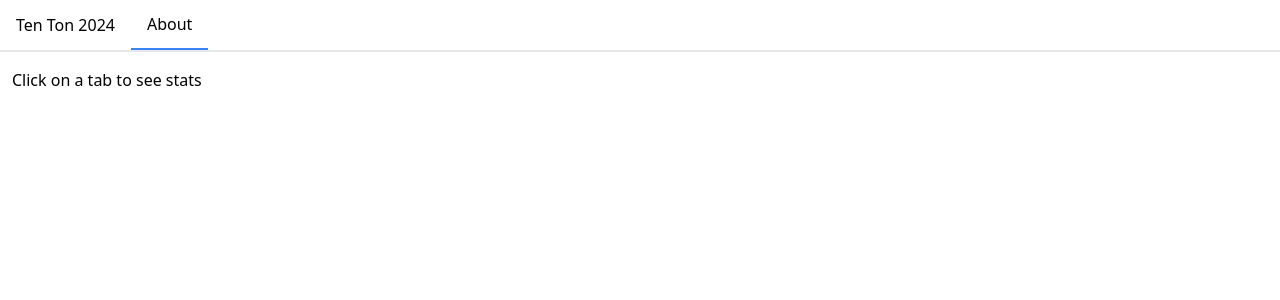
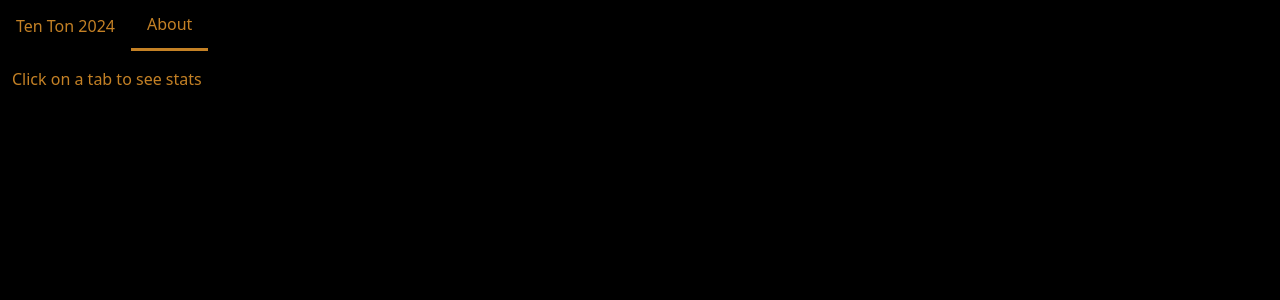
Before and after one commit to TCL735/cci-stats, a React (Create React App) app: page / in a window 1280 px wide. Shown: the top 300 px of the page. Built offline with nearby package versions, Linux system fonts and the light colour scheme.

Commit message:
fix: update colors to match theme (#4)

```diff
--- a/src/App.tsx
+++ b/src/App.tsx
@@ -2,31 +2,38 @@ import React, { useState } from "react";
 import { Tabs } from "@mantine/core";
 import { tenTon2024 } from "./data";
 import { StatsTracker } from "./components/StatsTracker";
-import { NEGATIVE_LINE_COLOR } from "./types";
+import {
+  NEGATIVE_LINE_COLOR_VALUE,
+  SELECTED_BORDER_STYLE,
+  THEME_TEXT_COLOR,
+} from "./types";
 
 export const App = () => {
   const [activeTab, setActiveTab] = useState<string | null>("About");
 
   return (
-    <div className="App">
-      <Tabs value={activeTab} onChange={setActiveTab}>
-        <Tabs.List className="flex flex-row flex-wrap justify-start border-b-[0.125rem]">
+    <div className="bg-black">
+      <Tabs
+        value={activeTab}
+        onChange={setActiveTab}
+        variant="default"
+        keepMounted={false}
+      >
+        <Tabs.List className="flex flex-row flex-wrap justify-start border-b-0">
           <Tabs.Tab
             className={`px-4 py-3 ${
               activeTab === "TenTon"
-                ? "border-b-[0.125rem] border-blue-500/100"
-                : ""
-            }`}
+                ? SELECTED_BORDER_STYLE
+                : "border-black/100"
+            } ${THEME_TEXT_COLOR}`}
             value="TenTon"
           >
             Ten Ton 2024
           </Tabs.Tab>
           <Tabs.Tab
             className={`px-4 py-3 ${
-              activeTab === "About"
-                ? "border-b-[0.125rem] border-blue-500/100"
-                : ""
-            }`}
+              activeTab === "About" ? SELECTED_BORDER_STYLE : "border-black/100"
+            } ${THEME_TEXT_COLOR}`}
             value="About"
           >
             About
@@ -35,8 +42,11 @@ export const App = () => {
 
         {activeTab ? (
           activeTab === "About" ? (
-            <Tabs.Panel value={activeTab} className="ml-3 pt-4">
-              <div>Click on a tab to see stats</div>
+            <Tabs.Panel
+              value={activeTab}
+              className={`ml-3 pt-4 ${THEME_TEXT_COLOR} h-screen`}
+            >
+              <span>Click on a tab to see stats</span>
             </Tabs.Panel>
           ) : (
             <Tabs.Panel value={activeTab} className="pt-4">
@@ -44,14 +54,14 @@ export const App = () => {
                 href="https://www.casinotears.com/"
                 target="_blank"
                 rel="noreferrer"
-                className="ml-3 text-[#c48125]"
+                className={`ml-3 ${THEME_TEXT_COLOR}`}
               >
                 <span>Casino Tears Podcast</span>
               </a>
               <StatsTracker
                 dayTrips={tenTon2024}
                 label={`Ten Ton is Number 1's Win/Loss`}
-                lineColor={NEGATIVE_LINE_COLOR}
+                lineColor={NEGATIVE_LINE_COLOR_VALUE}
               />
             </Tabs.Panel>
           )
--- a/src/components/StatsTracker.tsx
+++ b/src/components/StatsTracker.tsx
@@ -3,7 +3,7 @@ import dayjs from "dayjs";
 import {
   DayTrip,
   NEGATIVE_CURRENCY_TEXT_COLOR,
-  NEGATIVE_LINE_COLOR,
+  NEGATIVE_LINE_COLOR_VALUE,
   POSITIVE_CURRENCY_TEXT_COLOR,
   POSITIVE_LINE_COLOR,
   THEME_TOOLTIP_COLOR,
@@ -148,7 +148,7 @@ export const StatsTracker: FC<StatsTrackerProps> = ({
           color: POSITIVE_LINE_COLOR,
         },
         outOfRange: {
-          color: NEGATIVE_LINE_COLOR,
+          color: NEGATIVE_LINE_COLOR_VALUE,
         },
       },
     },
--- a/src/types.ts
+++ b/src/types.ts
@@ -30,10 +30,12 @@ export const VENETIAN = "Venetian";
 export const VP = "Venetian/Palazzo";
 export const WYNN = "Wynn";
 
-export const NEGATIVE_LINE_COLOR = "#ff10f0";
-export const POSITIVE_LINE_COLOR = "#39ff14";
+export const NEGATIVE_LINE_COLOR_VALUE = "#FF10F0";
+export const POSITIVE_LINE_COLOR = "#39FF14";
+export const THEME_COLOR_VALUE = "#C48125";
 
-export const NEGATIVE_CURRENCY_TEXT_COLOR = "text-[#ff10f0]";
-export const POSITIVE_CURRENCY_TEXT_COLOR = "text-[#39ff14]";
-export const THEME_TEXT_COLOR = "text-[#c48125]";
-export const THEME_TOOLTIP_COLOR = "bg-[#c48125]";
+export const NEGATIVE_CURRENCY_TEXT_COLOR = "text-[#FF10F0]";
+export const POSITIVE_CURRENCY_TEXT_COLOR = "text-[#39FF14]";
+export const THEME_TEXT_COLOR = "text-[#C48125]";
+export const THEME_TOOLTIP_COLOR = "bg-[#C48125]";
+export const SELECTED_BORDER_STYLE = "border-b-[0.2rem] border-[#C48125]/100";
```
